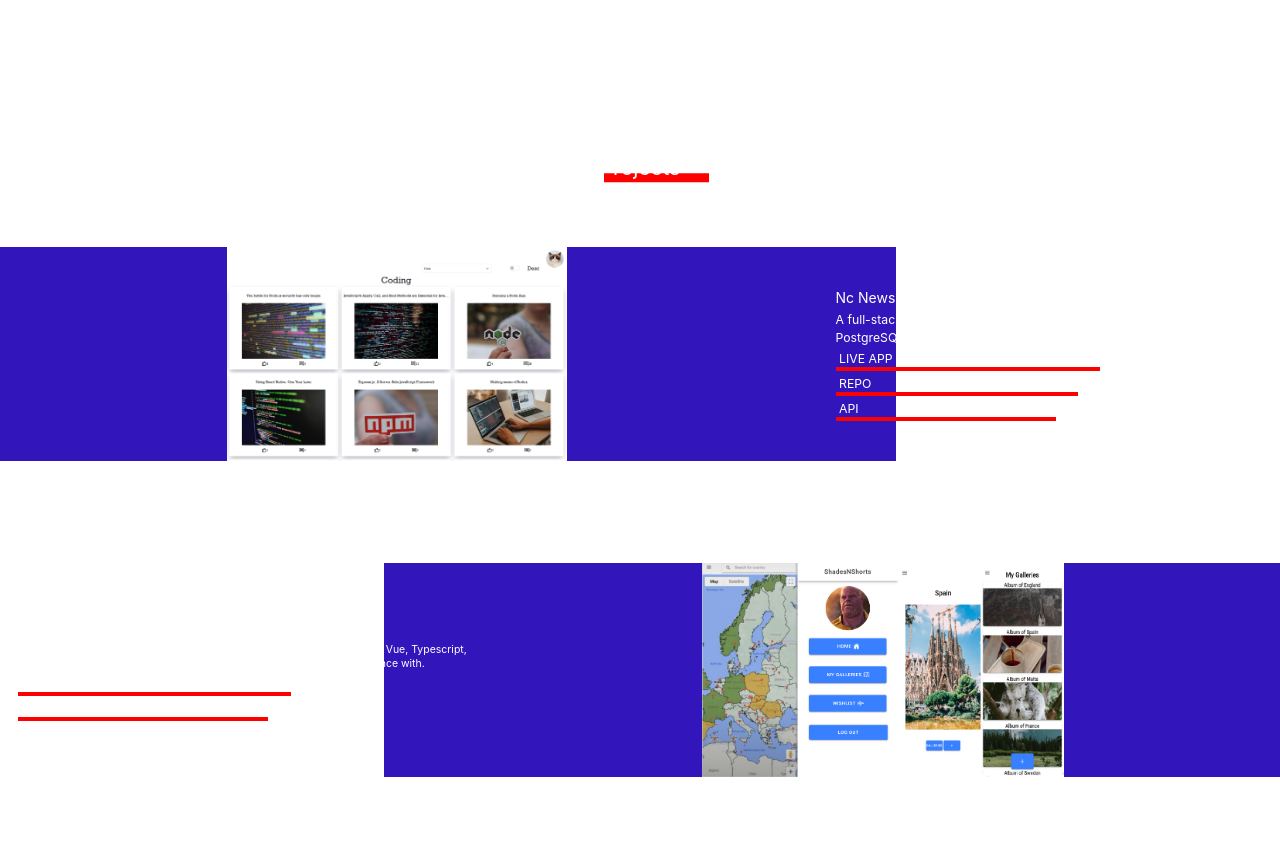
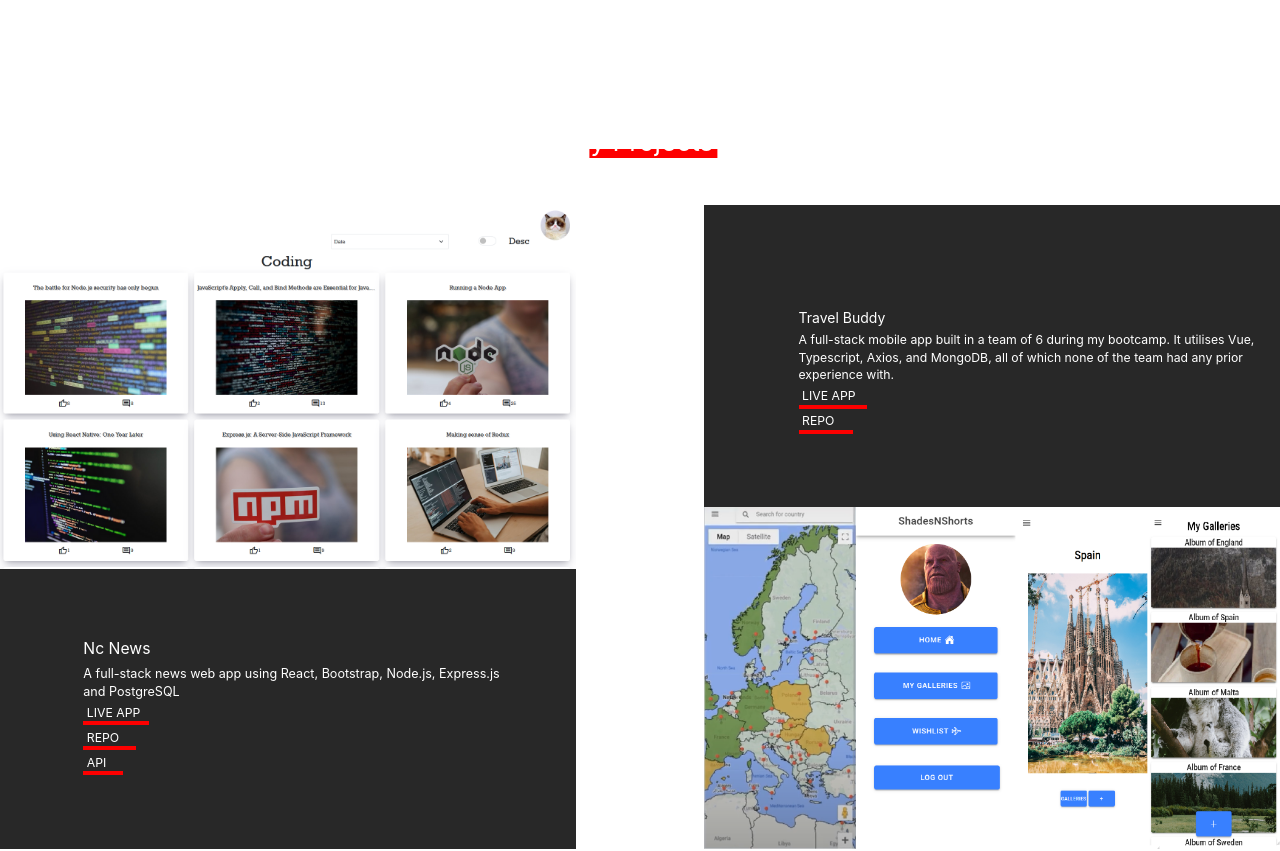
Before and after one commit to Arron-B/portfolio, a React (Vite) app: page / in a window 1280 px wide. Shown: the part 1580-2431 px from the top of the page. Built offline with nearby package versions, Linux system fonts and the light colour scheme.

Commit message:
Projects section changes layout for landscape screens. Needs minor spacing adjustments for text

```diff
--- a/src/components/About.jsx
+++ b/src/components/About.jsx
@@ -11,7 +11,7 @@ function About({ isDark }) {
 					id="about"
 					className="absolute top-2 ls:top-10"
 				></a>
-				<h2 className="relative h-10 top-10 text-3xl before:absolute before:border-b-[0.5rem] before:border-b-my-red before:-z-10 before:w-[8rem] before:h-1/2 before:top-3 before:translate-x-5 ls:col-start-8 ls:col-span-5 ls:row-start-1 ls:row-span-2 ls:top-20">
+				<h2 className="relative h-10 top-10 text-3xl before:absolute before:border-b-[0.7rem] before:border-b-my-red before:-z-10 before:w-[8rem] before:h-1/2 before:top-4 before:translate-x-5 ls:col-start-8 ls:col-span-5 ls:row-start-1 ls:row-span-2 ls:top-20">
 					About Me
 					{/* <h2 className="text-2xl z-10 w-32 absolute -translate-x-[50%] ls:text-4xl ls:w-full ls:-translate-x-0">
 						About Me
--- a/src/components/Projects.jsx
+++ b/src/components/Projects.jsx
@@ -7,7 +7,7 @@ function Projects({ isDark }) {
 		<>
 			<div
 				className={
-					"projects relative h-screen mt-nav py-12 flex flex-col justify-around" +
+					"projects relative h-screen mt-nav pb-12 flex flex-col justify-around ls:grid ls:grid-cols-2 ls:grid-rows-[15%_1fr_1fr]" +
 					(isDark ? " text-white" : " text-black")
 				}
 			>
@@ -15,22 +15,24 @@ function Projects({ isDark }) {
 					id="projects"
 					className="absolute -top-12"
 				></a>
-				<div className="absolute left-[50%] top-10">
-					<h2 className="text-2xl z-10 w-32 relative -left-[50%]">
-						My Projects
-					</h2>
-					<div className="red-line z-0 bg-my-red relative w-[7.5rem] h-2.5 -left-[32%] -translate-y-2.5"></div>
-				</div>
+				<h2 className="relative h-10 top-10 text-3xl before:absolute before:border-b-[0.7rem] before:border-b-my-red before:-z-10 before:w-[9.2rem] before:h-1/2 before:top-4 before:translate-x-[1.6rem] ls:col-span-2">
+					My Projects
+				</h2>
 
-				<section className="nc-news relative top-12 h-[30%] w-[100vw] flex hover:scale-95">
-					<div className="w-[70vw] h-full absolute z-[1] bg-[#3216bb]"></div>
+				<section className="nc-news relative top-12 h-[30%] w-[100vw] flex hover:scale-95 ls:col-start-1 ls:row-start-2 ls:row-span-2 ls:h-full ls:w-[90%] ls:top-0">
+					<div
+						className={
+							"w-[70vw] h-full absolute z-0 ls:w-full" +
+							(isDark ? " bg-dark-secondary" : "bg-light-secondary")
+						}
+					></div>
 					<img
-						className="w-[62vw] object-scale-down z-[2]"
+						className="w-[62vw] object-scale-down z-[2] ls:w-full ls:mb-auto"
 						src="./src/assets/ncnews-cropped.png"
 					></img>
-					<div className="absolute z-[3] bg-transparent h-[90%] w-[35vw] right-0 top-[5%] flex flex-col gap-1 px-1 text-left justify-center">
-						<h3 className="text-md">Nc News</h3>
-						<p className="text-sm">
+					<div className="absolute z-[3] bg-transparent h-[90%] w-[35vw] right-0 top-[5%] flex flex-col gap-1 px-1 text-left justify-center ls:top-auto ls:-bottom-[10.5rem] ls:left-[5.7rem]">
+						<h3 className="text-md ls:text-lg">Nc News</h3>
+						<p className="text-sm ls:text-[0.9rem]">
 							A full-stack news web app using React, Bootstrap, Node.js,
 							Express.js and PostgreSQL
 						</p>
@@ -41,7 +43,7 @@ function Projects({ isDark }) {
 						>
 							<div
 								className={
-									"relative w-[60%] overflow-hidden border-b-4 border-my-red transition-all after:absolute after:bottom-0 after:left-0 after:right-0 after:h-0 after:w-full after:bg-my-red after:duration-500 hover:after:h-full px-1" +
+									"relative w-[60%] overflow-hidden border-b-[0.35rem] border-my-red transition-all after:absolute after:bottom-0 after:left-0 after:right-0 after:h-0 after:w-full after:bg-my-red after:duration-500 hover:after:h-full px-1 ls:w-[15%]" +
 									(isDark
 										? " text-white hover:text-dark-bg"
 										: " text-black hover:text-light-bg")
@@ -57,7 +59,7 @@ function Projects({ isDark }) {
 						>
 							<div
 								className={
-									"relative w-[55%] overflow-hidden border-b-4 border-my-red transition-all after:absolute after:bottom-0 after:left-0 after:right-0 after:h-0 after:w-full after:bg-my-red after:duration-500 hover:after:h-full px-1" +
+									"relative w-[55%] overflow-hidden border-b-[0.35rem] border-my-red transition-all after:absolute after:bottom-0 after:left-0 after:right-0 after:h-0 after:w-full after:bg-my-red after:duration-500 hover:after:h-full px-1 ls:w-[12%]" +
 									(isDark
 										? " text-white hover:text-dark-bg"
 										: " text-black hover:text-light-bg")
@@ -73,7 +75,7 @@ function Projects({ isDark }) {
 						>
 							<div
 								className={
-									"relative w-[50%] overflow-hidden border-b-4 border-my-red transition-all after:absolute after:bottom-0 after:left-0 after:right-0 after:h-0 after:w-full after:bg-my-red after:duration-500 hover:after:h-full px-1" +
+									"relative w-[50%] overflow-hidden border-b-[0.35rem] border-my-red transition-all after:absolute after:bottom-0 after:left-0 after:right-0 after:h-0 after:w-full after:bg-my-red after:duration-500 hover:after:h-full px-1 ls:w-[9%]" +
 									(isDark
 										? " text-white hover:text-dark-bg"
 										: " text-black hover:text-light-bg")
@@ -86,7 +88,7 @@ function Projects({ isDark }) {
 				</section>
 
 				<section
-					className="travel-buddy relative bottom-0 h-[30%] w-[100vw] flex ml-auto justify-end hover:scale-95"
+					className="travel-buddy relative h-[30%] w-[100vw] flex ml-auto justify-end hover:scale-95 ls:h-full ls:w-[90%] ls:mt-auto ls:col-start-2 ls:row-start-2 ls:row-span-2 ls:bottom-0"
 					onMouseEnter={() => {
 						setIsHovered(true);
 					}}
@@ -96,25 +98,30 @@ function Projects({ isDark }) {
 				>
 					<div
 						className={
-							"bg-[rgba(0,0,0,0.54)] absolute z-20 h-full w-[70vw] flex flex-col justify-center items-center text-sm pl-6" +
+							"bg-[rgba(0,0,0,0.54)] absolute z-20 h-full w-[70vw] flex flex-col justify-center items-center text-sm pl-6 ls:w-full ls:h-[60%] ls:bottom-0" +
 							(isHovered ? "" : " hidden")
 						}
 					>
-						<p>Note:</p>
-						<p className="text-white">
+						<p className="ls:text-xl">Note:</p>
+						<p className="text-white ls:text-lg ls:w-3/4">
 							This app was not intended to be a web app and should be viewed in
 							a mobile viewport.
 						</p>
 					</div>
-					<div className="w-[70vw] h-full absolute z-0 bg-[#3216bb]"></div>
+					<div
+						className={
+							"w-[70vw] h-full absolute z-0 ls:w-full ls:bottom-0" +
+							(isDark ? " bg-dark-secondary" : "bg-light-secondary")
+						}
+					></div>
 
 					<img
-						className="w-[62vw] object-scale-down z-10"
+						className="w-[62vw] object-scale-down z-10 ls:w-full ls:mt-auto"
 						src="./src/assets/travel-buddy-screens-cropped.png"
 					></img>
-					<div className="absolute z-30 bg-transparent h-[100%] w-[37vw] left-0 flex flex-col gap-1 pl-5 text-left justify-center">
+					<div className="absolute z-30 bg-transparent h-[100%] w-[37vw] left-0 flex flex-col gap-1 pl-5 text-left justify-center ls:-top-[11.2rem] ls:left-[5.5rem]">
 						<h3 className="text-md">Travel Buddy</h3>
-						<p className="text-xs">
+						<p className="text-xs ls:text-sm">
 							A full-stack mobile app built in a team of 6 during my bootcamp.
 							It utilises Vue, Typescript, Axios, and MongoDB, all of which none
 							of the team had any prior experience with.
@@ -126,7 +133,7 @@ function Projects({ isDark }) {
 						>
 							<div
 								className={
-									"relative w-[60%] overflow-hidden border-b-4 border-my-red transition-all after:absolute after:bottom-0 after:left-0 after:right-0 after:h-0 after:w-full after:bg-my-red after:duration-500 hover:after:h-full px-1" +
+									"relative w-[60%] overflow-hidden border-b-[0.35rem] border-my-red transition-all after:absolute after:bottom-0 after:left-0 after:right-0 after:h-0 after:w-full after:bg-my-red after:duration-500 hover:after:h-full px-1 ls:w-[15%]" +
 									(isDark
 										? " text-white hover:text-dark-bg"
 										: " text-black hover:text-light-bg")
@@ -142,7 +149,7 @@ function Projects({ isDark }) {
 						>
 							<div
 								className={
-									"relative w-[55%] overflow-hidden border-b-4 border-my-red transition-all after:absolute after:bottom-0 after:left-0 after:right-0 after:h-0 after:w-full after:bg-my-red after:duration-500 hover:after:h-full px-1" +
+									"relative w-[55%] overflow-hidden border-b-[0.35rem] border-my-red transition-all after:absolute after:bottom-0 after:left-0 after:right-0 after:h-0 after:w-full after:bg-my-red after:duration-500 hover:after:h-full px-1 ls:w-[12%]" +
 									(isDark
 										? " text-white hover:text-dark-bg"
 										: " text-black hover:text-light-bg")
```
